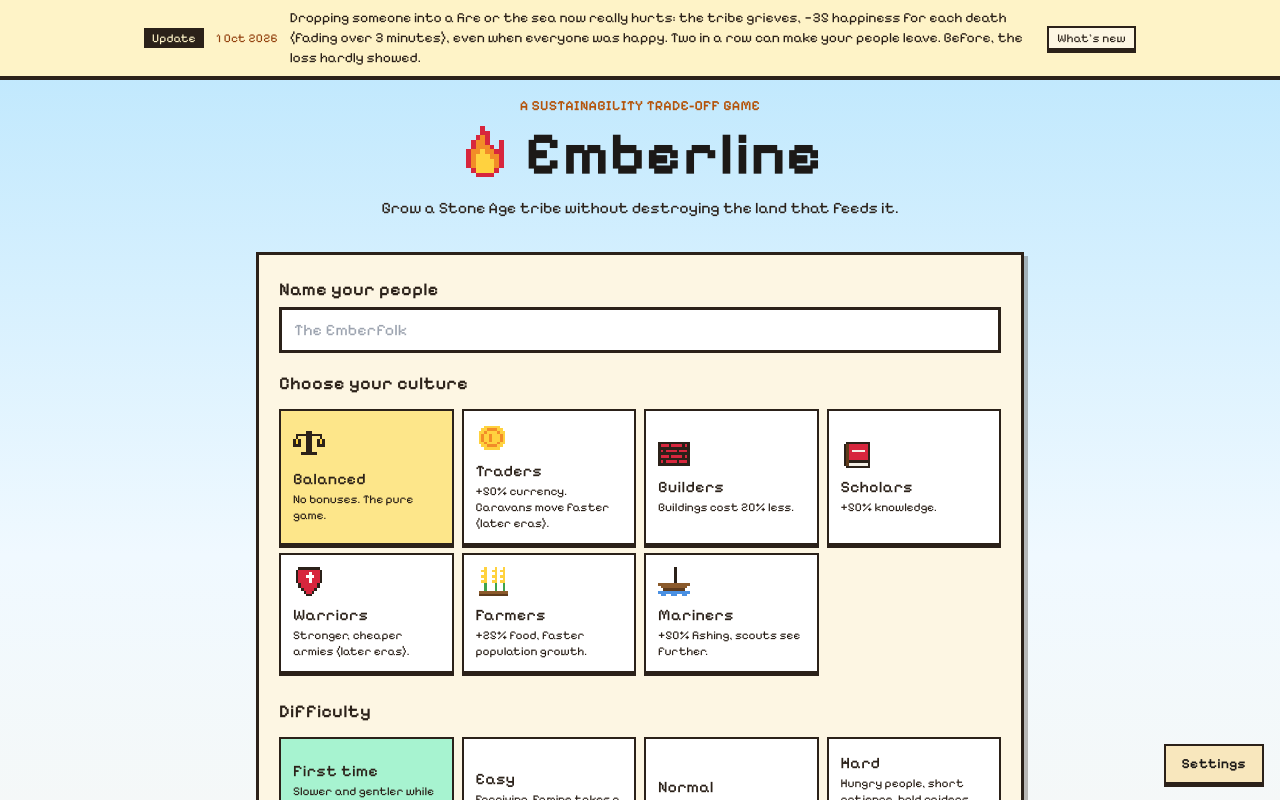
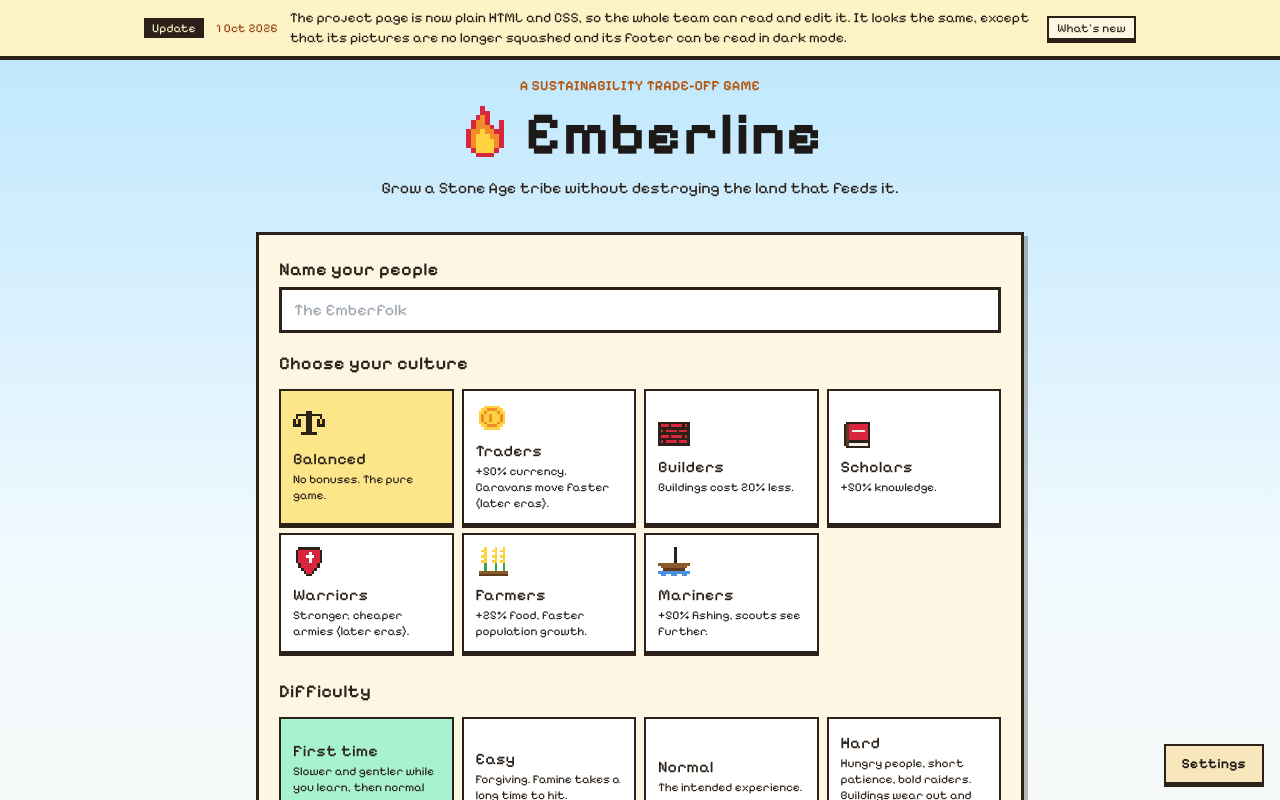
Before and after one commit to DaBabaBOI/emberline-game-actual, a Next.js app: page /play in a window 1280 px wide. Shown: the top 800 px of the page. Built offline with nearby package versions, Linux system fonts and the light colour scheme.

Commit message:
Updates: the project page is plain HTML now

```diff
--- a/src/game/updates.ts
+++ b/src/game/updates.ts
@@ -9,6 +9,7 @@ export const UPDATES: Update[] = [
   {
     date: "2026-10-01",
     items: [
+      "The project page is now plain HTML and CSS, so the whole team can read and edit it. It looks the same, except that its pictures are no longer squashed and its footer can be read in dark mode.",
       "Dropping someone into a fire or the sea now really hurts: the tribe grieves, −35 happiness for each death (fading over 3 minutes), even when everyone was happy. Two in a row can make your people leave. Before, the loss hardly showed.",
       "The Medieval & Renaissance era! After the great drought, choose a landmark (Great Library, Cathedral or Grand Harbour) and build it in three stages to enter the Middle Ages.",
       "Two kingdoms across the sea, the Silk Steppe and the Eastern Reach, each with a mood toward you. Send gifts, sign treaties, or raid them (they will come for revenge). Their ships and armies sail in their own colours.",
```
